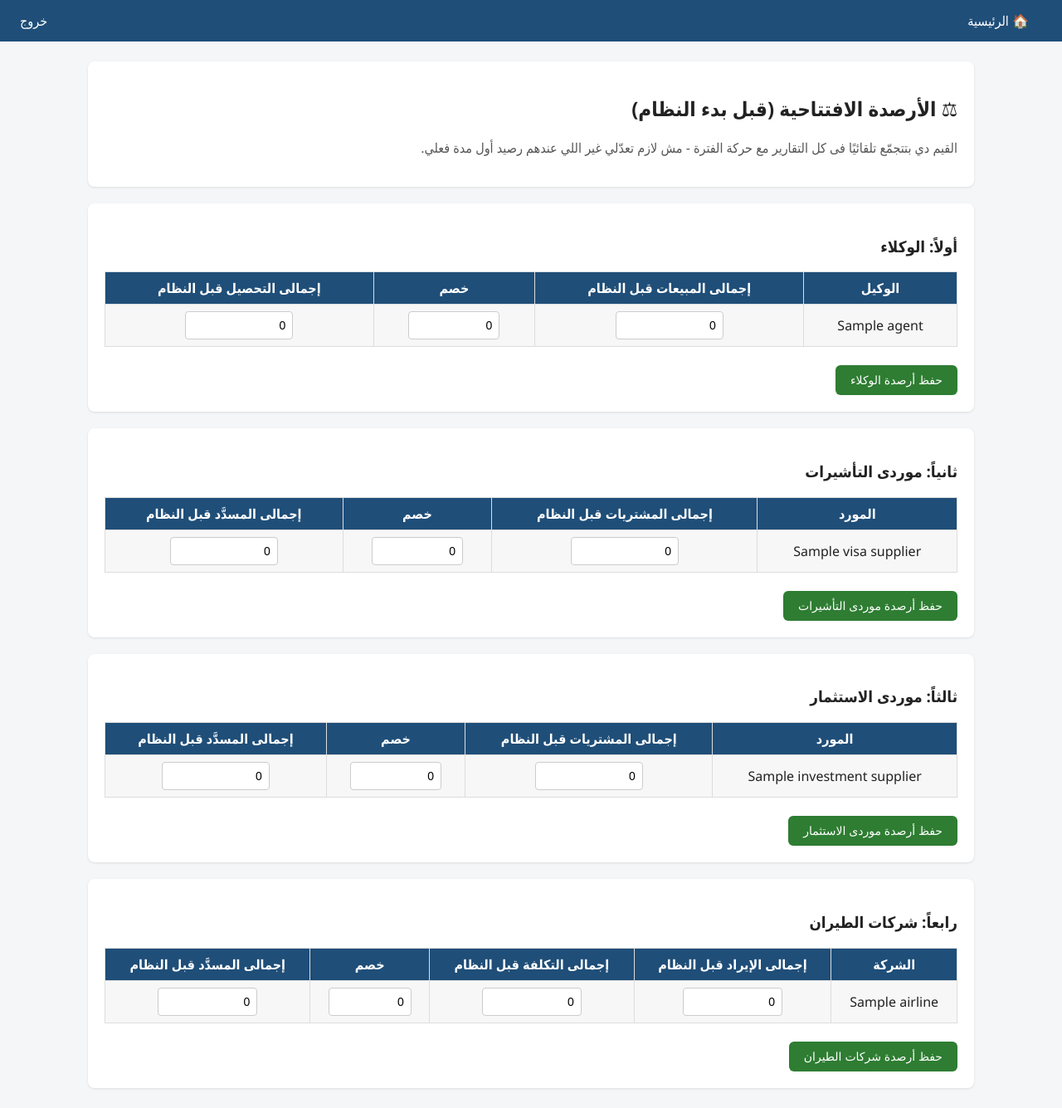
After one commit to kadamos2012/accounting-webapp, a Flask app: page /opening-balances in a window 1280 px wide. The commit adds this page. Shown: the whole page at 83% size. Run offline with Flask 3, Linux system fonts and the light colour scheme; the visitor is signed in with stand-in values (Sample User, id 1); a database or web service that is not in the repository returns one stand-in record (values such as "Sample title"); some libraries are stand-ins or nearby versions.

Commit message:
Add opening balances page for agents, visa, investment, airlines

```diff
--- a/app.py
+++ b/app.py
@@ -363,6 +363,83 @@ def noshow_page():
     return render_template("noshow.html", message=message)
 
 
+@app.route("/opening-balances", methods=["GET", "POST"])
+@login_required
+def opening_balances_page():
+    conn = get_connection(dict_cursor=True)
+    cur = conn.cursor()
+
+    if request.method == "POST":
+        section = request.form.get("section")
+        if section == "agents":
+            for name in get_names("agents"):
+                key = name.replace(" ", "_")
+                gross = float(request.form.get(f"gross_{key}", 0) or 0)
+                discount = float(request.form.get(f"discount_{key}", 0) or 0)
+                collected = float(request.form.get(f"collected_{key}", 0) or 0)
+                cur.execute("""
+                    INSERT INTO opening_balances_agents(agent_name, gross_sales, discount, collected)
+                    VALUES (%s, %s, %s, %s)
+                    ON CONFLICT (agent_name) DO UPDATE SET
+                        gross_sales = EXCLUDED.gross_sales, discount = EXCLUDED.discount,
+                        collected = EXCLUDED.collected
+                """, (name, gross, discount, collected))
+        elif section in ("visa", "investment"):
+            table = "opening_balances_visa" if section == "visa" else "opening_balances_investment"
+            ref_table = "visa_suppliers" if section == "visa" else "investment_suppliers"
+            for name in get_names(ref_table):
+                key = name.replace(" ", "_")
+                gross = float(request.form.get(f"gross_{key}", 0) or 0)
+                discount = float(request.form.get(f"discount_{key}", 0) or 0)
+                paid = float(request.form.get(f"paid_{key}", 0) or 0)
+                cur.execute(f"""
+                    INSERT INTO {table}(supplier_name, gross_purchases, discount, paid)
+                    VALUES (%s, %s, %s, %s)
+                    ON CONFLICT (supplier_name) DO UPDATE SET
+                        gross_purchases = EXCLUDED.gross_purchases, discount = EXCLUDED.discount,
+                        paid = EXCLUDED.paid
+                """, (name, gross, discount, paid))
+        elif section == "airlines":
+            for name in get_names("airlines"):
+                key = name.replace(" ", "_")
+                revenue = float(request.form.get(f"revenue_{key}", 0) or 0)
+                cost = float(request.form.get(f"cost_{key}", 0) or 0)
+                discount = float(request.form.get(f"discount_{key}", 0) or 0)
+                paid = float(request.form.get(f"paid_{key}", 0) or 0)
+                cur.execute("""
+                    INSERT INTO opening_balances_airlines(airline_name, gross_revenue, gross_cost, discount, paid)
+                    VALUES (%s, %s, %s, %s, %s)
+                    ON CONFLICT (airline_name) DO UPDATE SET
+                        gross_revenue = EXCLUDED.gross_revenue, gross_cost = EXCLUDED.gross_cost,
+                        discount = EXCLUDED.discount, paid = EXCLUDED.paid
+                """, (name, revenue, cost, discount, paid))
+        conn.commit()
+        flash("تم حفظ الأرصدة الافتتاحية")
+
+    def load_section(names, table, key_col, value_cols):
+        cur.execute(f"SELECT * FROM {table}")
+        existing = {r[key_col]: r for r in cur.fetchall()}
+        result = []
+        for name in names:
+            row = existing.get(name, {})
+            result.append({"name": name, "key": name.replace(" ", "_"),
+                            **{c: row.get(c, 0) for c in value_cols}})
+        return result
+
+    agents_data = load_section(get_names("agents"), "opening_balances_agents", "agent_name",
+                                ["gross_sales", "discount", "collected"])
+    visa_data = load_section(get_names("visa_suppliers"), "opening_balances_visa", "supplier_name",
+                              ["gross_purchases", "discount", "paid"])
+    investment_data = load_section(get_names("investment_suppliers"), "opening_balances_investment",
+                                    "supplier_name", ["gross_purchases", "discount", "paid"])
+    airlines_data = load_section(get_names("airlines"), "opening_balances_airlines", "airline_name",
+                                  ["gross_revenue", "gross_cost", "discount", "paid"])
+    conn.close()
+
+    return render_template("opening_balances.html", agents_data=agents_data, visa_data=visa_data,
+                            investment_data=investment_data, airlines_data=airlines_data)
+
+
 @app.route("/packages", methods=["GET", "POST"])
 @login_required
 def packages_page():
--- a/templates/dashboard.html
+++ b/templates/dashboard.html
@@ -34,6 +34,7 @@
         <a href="{{ url_for('noshow_page') }}" class="btn" style="background:#c62828;">🚫 حالة الغياب</a>
         <a href="{{ url_for('sell_prices_page') }}" class="btn" style="background:#E65100;">💵 تعديل أسعار البيع</a>
         <a href="{{ url_for('packages_page') }}" class="btn" style="background:#E65100;">🧩 تركيب الباكدجات</a>
+        <a href="{{ url_for('opening_balances_page') }}" class="btn" style="background:#E65100;">⚖ الأرصدة الافتتاحية</a>
         <a href="{{ url_for('period_bookings_page') }}" class="btn" style="background:#6A1B9A;">📅 فتح حجوزات فترة</a>
         <a href="{{ url_for('new_route_page') }}" class="btn" style="background:#00695C;">🗺 إضافة خط سير</a>
         <a href="{{ url_for('charter_page') }}" class="btn" style="background:#00695C;">🛩 حجز شارتر</a>
--- /dev/null
+++ b/templates/opening_balances.html
@@ -0,0 +1,85 @@
+{% extends "base.html" %}
+{% block title %}الأرصدة الافتتاحية{% endblock %}
+{% block content %}
+<div class="card">
+    <h2>⚖ الأرصدة الافتتاحية (قبل بدء النظام)</h2>
+    <p style="color:#555;">القيم دي بتتجمّع تلقائيًا فى كل التقارير مع حركة الفترة - مش لازم تعدّلي غير اللي عندهم رصيد أول مدة فعلي.</p>
+</div>
+
+<div class="card">
+    <h3>أولاً: الوكلاء</h3>
+    <form method="post">
+        <input type="hidden" name="section" value="agents">
+        <table>
+            <tr><th>الوكيل</th><th>إجمالى المبيعات قبل النظام</th><th>خصم</th><th>إجمالى التحصيل قبل النظام</th></tr>
+            {% for a in agents_data %}
+            <tr>
+                <td>{{ a.name }}</td>
+                <td><input type="number" step="0.01" name="gross_{{ a.key }}" value="{{ a.gross_sales }}" style="width:130px;"></td>
+                <td><input type="number" step="0.01" name="discount_{{ a.key }}" value="{{ a.discount }}" style="width:110px;"></td>
+                <td><input type="number" step="0.01" name="collected_{{ a.key }}" value="{{ a.collected }}" style="width:130px;"></td>
+            </tr>
+            {% endfor %}
+        </table>
+        <br><button type="submit" class="btn btn-green">حفظ أرصدة الوكلاء</button>
+    </form>
+</div>
+
+<div class="card">
+    <h3>ثانياً: موردى التأشيرات</h3>
+    <form method="post">
+        <input type="hidden" name="section" value="visa">
+        <table>
+            <tr><th>المورد</th><th>إجمالى المشتريات قبل النظام</th><th>خصم</th><th>إجمالى المسدَّد قبل النظام</th></tr>
+            {% for s in visa_data %}
+            <tr>
+                <td>{{ s.name }}</td>
+                <td><input type="number" step="0.01" name="gross_{{ s.key }}" value="{{ s.gross_purchases }}" style="width:130px;"></td>
+                <td><input type="number" step="0.01" name="discount_{{ s.key }}" value="{{ s.discount }}" style="width:110px;"></td>
+                <td><input type="number" step="0.01" name="paid_{{ s.key }}" value="{{ s.paid }}" style="width:130px;"></td>
+            </tr>
+            {% endfor %}
+        </table>
+        <br><button type="submit" class="btn btn-green">حفظ أرصدة موردى التأشيرات</button>
+    </form>
+</div>
+
+<div class="card">
+    <h3>ثالثاً: موردى الاستثمار</h3>
+    <form method="post">
+        <input type="hidden" name="section" value="investment">
+        <table>
+            <tr><th>المورد</th><th>إجمالى المشتريات قبل النظام</th><th>خصم</th><th>إجمالى المسدَّد قبل النظام</th></tr>
+            {% for s in investment_data %}
+            <tr>
+                <td>{{ s.name }}</td>
+                <td><input type="number" step="0.01" name="gross_{{ s.key }}" value="{{ s.gross_purchases }}" style="width:130px;"></td>
+                <td><input type="number" step="0.01" name="discount_{{ s.key }}" value="{{ s.discount }}" style="width:110px;"></td>
+                <td><input type="number" step="0.01" name="paid_{{ s.key }}" value="{{ s.paid }}" style="width:130px;"></td>
+            </tr>
+            {% endfor %}
+        </table>
+        <br><button type="submit" class="btn btn-green">حفظ أرصدة موردى الاستثمار</button>
+    </form>
+</div>
+
+<div class="card">
+    <h3>رابعاً: شركات الطيران</h3>
+    <form method="post">
+        <input type="hidden" name="section" value="airlines">
+        <table>
+            <tr><th>الشركة</th><th>إجمالى الإيراد قبل النظام</th><th>إجمالى التكلفة قبل النظام</th><th>خصم</th><th>إجمالى المسدَّد قبل النظام</th></tr>
+            {% for al in airlines_data %}
+            <tr>
+                <td>{{ al.name }}</td>
+                <td><input type="number" step="0.01" name="revenue_{{ al.key }}" value="{{ al.gross_revenue }}" style="width:120px;"></td>
+                <td><input type="number" step="0.01" name="cost_{{ al.key }}" value="{{ al.gross_cost }}" style="width:120px;"></td>
+                <td><input type="number" step="0.01" name="discount_{{ al.key }}" value="{{ al.discount }}" style="width:100px;"></td>
+                <td><input type="number" step="0.01" name="paid_{{ al.key }}" value="{{ al.paid }}" style="width:120px;"></td>
+            </tr>
+            {% endfor %}
+        </table>
+        <br><button type="submit" class="btn btn-green">حفظ أرصدة شركات الطيران</button>
+    </form>
+</div>
+{% endblock %}
```
